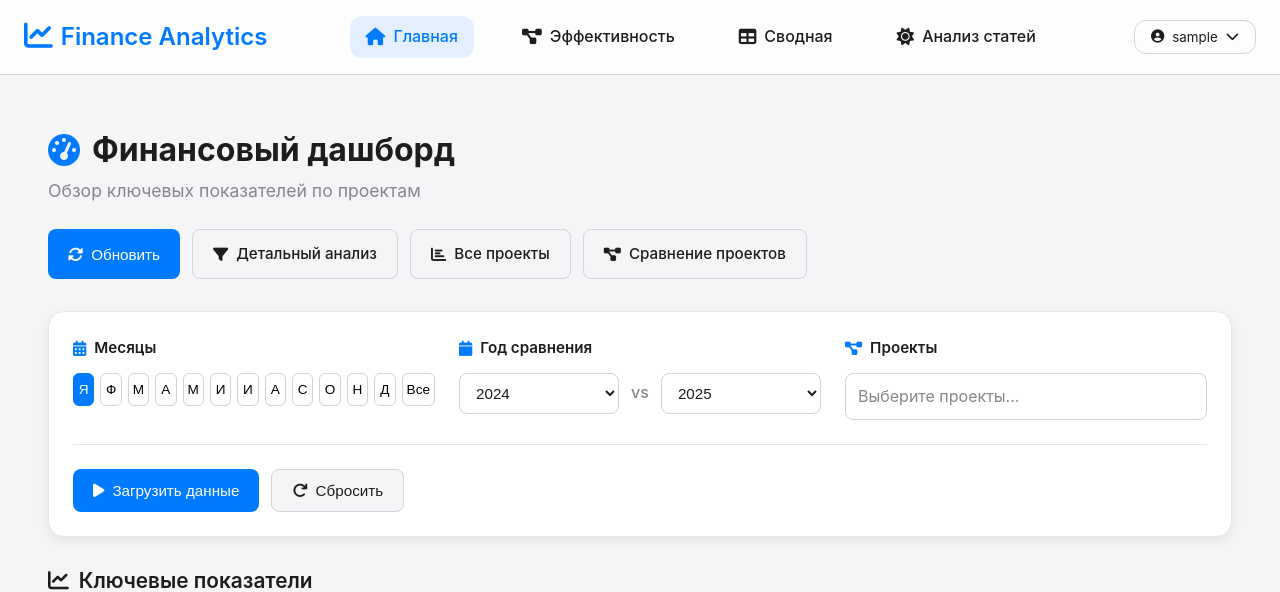
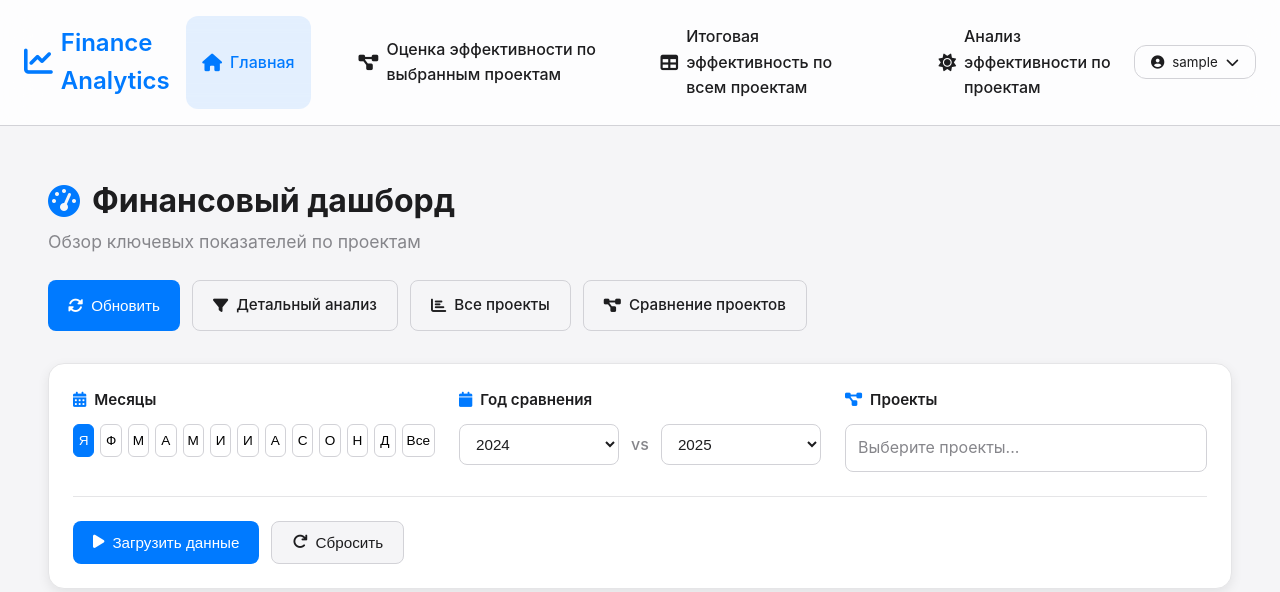
Before and after one commit to Barbados71456/Alfa_top_report, a Flask app: page / in a window 1280 px wide. Shown: the top 592 px of the page. Run offline with Flask 3, Linux system fonts and the light colour scheme; the visitor is signed in with stand-in values (Sample User, id 1); data that the repository does not hold is empty.

Commit message:
sdsfsfsffsfsfs5

```diff
--- a/templates/base.html
+++ b/templates/base.html
@@ -25,15 +25,15 @@
                 </a>
                 <a href="{{ url_for('report1') }}" class="nav-item {% if request.path == '/report1' %}active{% endif %}">
                     <i class="fas fa-project-diagram"></i>
-                    <span>Эффективность</span>
+                    <span>Оценка эффективности по выбранным проектам</span>
                 </a>
                 <a href="{{ url_for('report2') }}" class="nav-item {% if request.path == '/report2' %}active{% endif %}">
                     <i class="fas fa-table"></i>
-                    <span>Сводная</span>
+                    <span>Итоговая эффективность по всем проектам</span>
                 </a>
                 <a href="{{ url_for('report3') }}" class="nav-item {% if request.path == '/report3' %}active{% endif %}">
                     <i class="fas fa-sun"></i>
-                    <span>Анализ статей</span>
+                    <span>Анализ эффективности по проектам</span>
                 </a>
             </nav>
 
@@ -87,13 +87,13 @@
             <i class="fas fa-home"></i> Главная
         </a>
         <a href="{{ url_for('report1') }}" class="mobile-nav-item">
-            <i class="fas fa-project-diagram"></i> Эффективность
+            <i class="fas fa-project-diagram"></i> Оценка эффективности по выбранным проектам
         </a>
         <a href="{{ url_for('report2') }}" class="mobile-nav-item">
-            <i class="fas fa-table"></i> Сводная
+            <i class="fas fa-table"></i> Итоговая эффективность по всем проектам
         </a>
         <a href="{{ url_for('report3') }}" class="mobile-nav-item">
-            <i class="fas fa-sun"></i> Анализ статей
+            <i class="fas fa-sun"></i> Анализ эффективности по проектам
         </a>
         {% if current_user.is_authenticated %}
         <a href="{{ url_for('auth.logout') }}" class="mobile-nav-item logout">
```
